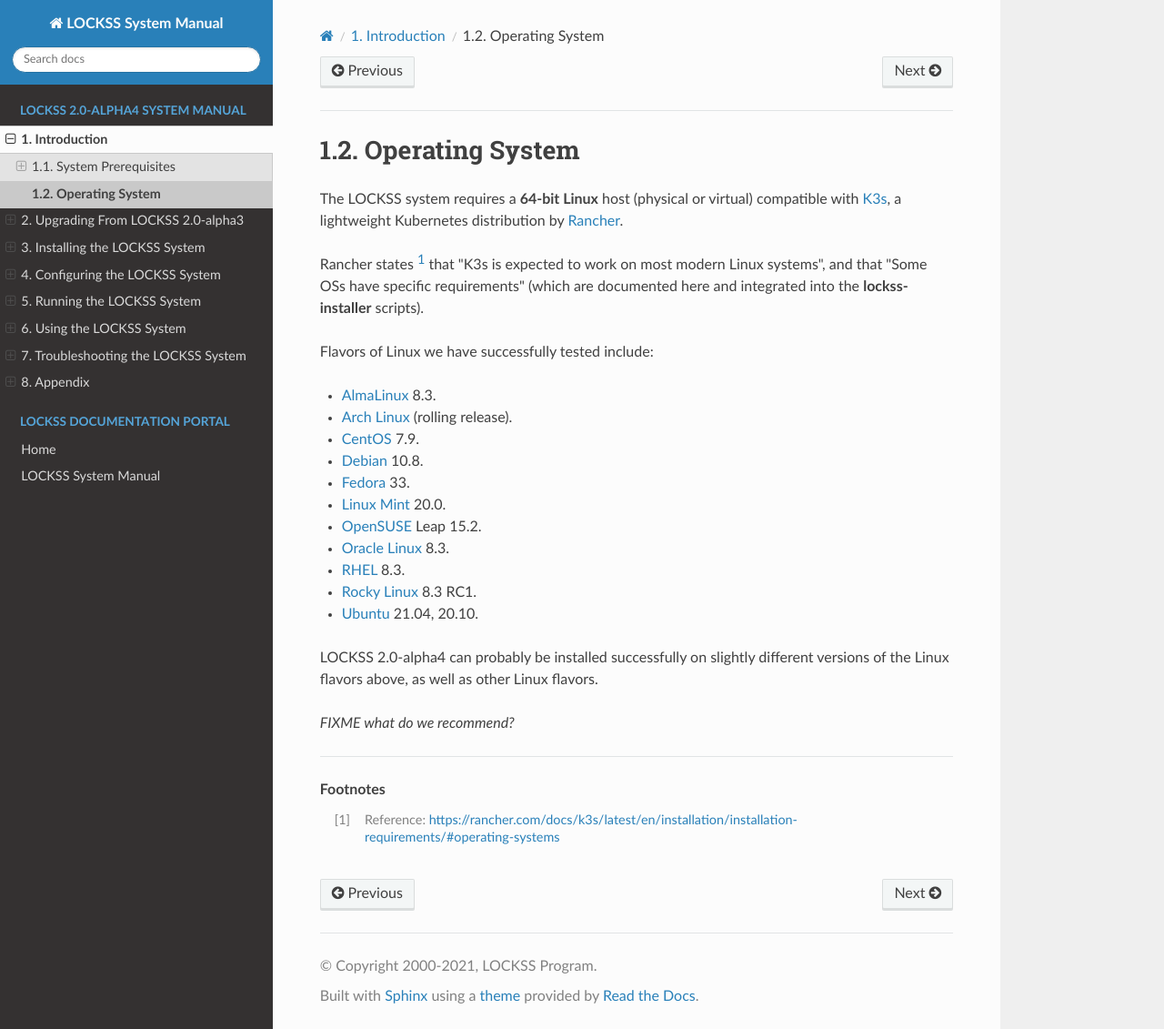
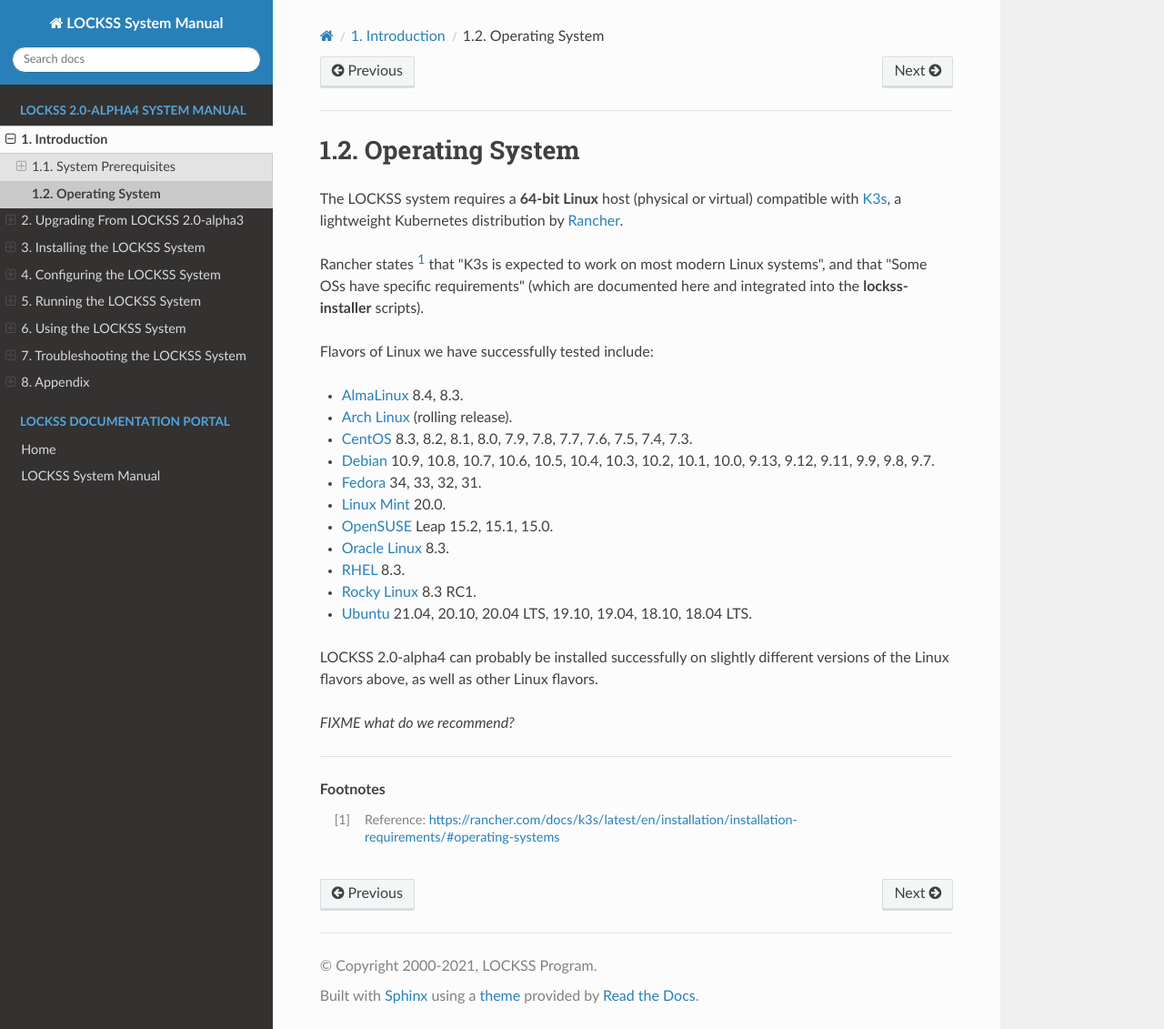
Before and after one commit to lockss/lockss-rtd-manual, a Sphinx documentation site: the page built from docs/introduction/os.rst, in a window 1280 px wide and 1131 px high. Shown: the whole window at 91% size. Built offline with Sphinx 7.4.7 and the Read the Docs theme 2.0.0, drawn with Linux system fonts in a browser that asks for light colours.

Commit message:
Add OSes.

```diff
--- a/docs/introduction/os.rst
+++ b/docs/introduction/os.rst
@@ -4,23 +4,23 @@ Operating System
 
 The LOCKSS system requires a **64-bit Linux** host (physical or virtual) compatible with `K3s <https://k3s.io/>`_, a lightweight Kubernetes distribution by `Rancher <https://rancher.com/>`_.
 
-Rancher states [#f1]_ that "K3s is expected to work on most modern Linux systems", and that "Some OSs have specific requirements" (which are documented here and integrated into the :program:`lockss-installer` scripts).
+Rancher states [#fn1]_ that "K3s is expected to work on most modern Linux systems", and that "Some OSs have specific requirements" (which are documented here and integrated into the :program:`lockss-installer` scripts).
 
 Flavors of Linux we have successfully tested include:
 
-*  `AlmaLinux <https://almalinux.org/>`_ 8.3.
+*  `AlmaLinux <https://almalinux.org/>`_ 8.4, 8.3.
 
 *  `Arch Linux <https://archlinux.org/>`_ (rolling release).
 
-*  `CentOS <https://www.centos.org/>`_ 7.9.
+*  `CentOS <https://www.centos.org/>`_ 8.3, 8.2, 8.1, 8.0, 7.9, 7.8, 7.7, 7.6, 7.5, 7.4, 7.3.
 
-*  `Debian <https://www.debian.org/>`_ 10.8.
+*  `Debian <https://www.debian.org/>`_ 10.9, 10.8, 10.7, 10.6, 10.5, 10.4, 10.3, 10.2, 10.1, 10.0, 9.13, 9.12, 9.11, 9.9, 9.8, 9.7.
 
-*  `Fedora <https://getfedora.org/>`_ 33.
+*  `Fedora <https://getfedora.org/>`_ 34, 33, 32, 31.
 
 *  `Linux Mint <https://linuxmint.com/>`_ 20.0.
 
-*  `OpenSUSE <https://www.opensuse.org/>`_ Leap 15.2.
+*  `OpenSUSE <https://www.opensuse.org/>`_ Leap 15.2, 15.1, 15.0.
 
 *  `Oracle Linux <https://www.oracle.com/linux/>`_ 8.3.
 
@@ -28,7 +28,7 @@ Flavors of Linux we have successfully tested include:
 
 *  `Rocky Linux <https://rockylinux.org/>`_ 8.3 RC1.
 
-*  `Ubuntu <https://ubuntu.com/>`_ 21.04, 20.10.
+*  `Ubuntu <https://ubuntu.com/>`_ 21.04, 20.10, 20.04 LTS, 19.10, 19.04, 18.10, 18.04 LTS.
 
 LOCKSS 2.0-alpha4 can probably be installed successfully on slightly different versions of the Linux flavors above, as well as other Linux flavors.
 
```
Also changed, not shown: other parts of docs/introduction/os.rst (+1 -1 lines).
